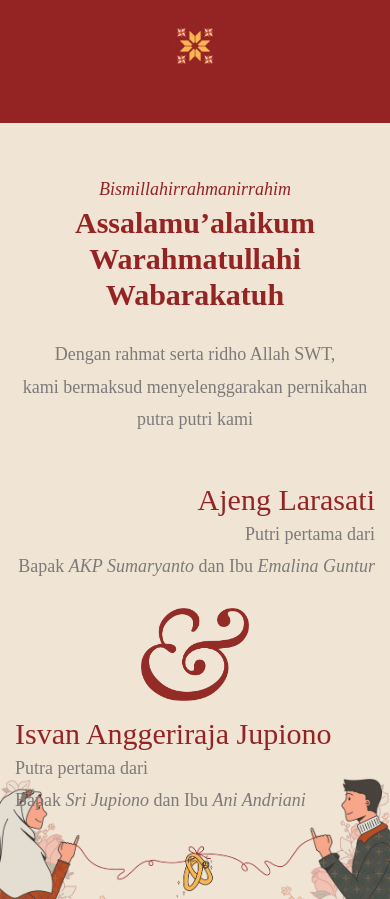
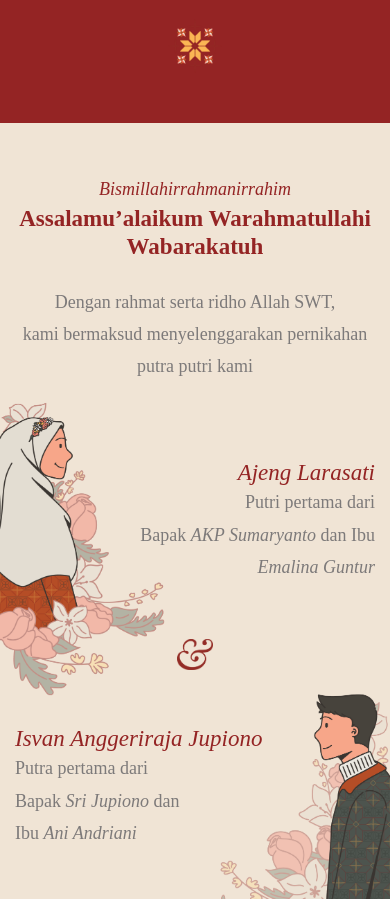
Before and after one commit to gemmaan/illustrated-web, a plain HTML site: page index.html in a window 390 px wide. Shown: the part 1101-2000 px from the top of the page. Drawn offline with Linux system fonts and the light colour scheme; a web font is replaced by a local one.

Commit message:
Styling for mobile

```diff
--- a/css/style.css
+++ b/css/style.css
@@ -202,6 +202,19 @@ only screen and (min-width: 576px) and (max-width: 767px),
 	color: #7D7A7A ;
 }
 
+.text-italic h1,
+.text-italic h2,
+.text-italic h3,
+.text-italic h4,
+.text-italic h5,
+.text-italic h6,
+.text-italic p,
+.text-italic span,
+.text-italic li,
+.text-italic a {
+	font-style: italic;
+}
+
 .bg-g-1,
 .site-pagination a.active,
 .site-pagination a:hover,
@@ -220,6 +233,18 @@ only screen and (min-width: 576px) and (max-width: 767px),
 	background: -o-linear-gradient(305deg, #fdb07d 0%, #f65d5d 100%);
 	background: linear-gradient(145deg, #fdb07d 0%, #f65d5d 100%);
 	filter: progid:DXImageTransform.Microsoft.gradient(startColorstr="#fdb07d", endColorstr="#f65d5d", GradientType=1);
+}
+
+@media only screen and (min-width: 768px) and (max-width: 991px),
+only screen and (min-width: 576px) and (max-width: 767px),
+(max-width: 576px) {
+	h3 {
+		font-size: 23px;
+	}
+
+	p {
+		font-size: 18px;
+	}
 }
 
 /*---------------------
@@ -1108,6 +1133,10 @@ only screen and (min-width: 576px) and (max-width: 767px),
 	.hs-item {
 		height: 650px;
 		padding: 0 20px;
+		background-image: url(../img/AI-Wed-Website_mobile-cincinbunga.png);
+		background-size: contain;
+		background-position: center bottom;
+		background-repeat: no-repeat;
 	}
 }
 
@@ -1460,15 +1489,6 @@ only screen and (min-width: 576px) and (max-width: 767px),
 	padding-top: 10px;
 }
 
-
-@media only screen and (min-width: 768px) and (max-width: 991px),
-only screen and (min-width: 576px) and (max-width: 767px),
-(max-width: 576px) {
-	.about-ampersand img {
-		width: 30%;
-		height: 30%;
-		}
-}
 .about-section {
 	height: 800px;
 	background-image: url(../img/AI-Wed-Website_Bride-Groom.png);
@@ -1504,6 +1524,23 @@ only screen and (min-width: 576px) and (max-width: 767px),
 	align-items: center;
 }
 
+@media only screen and (min-width: 768px) and (max-width: 991px),
+only screen and (min-width: 576px) and (max-width: 767px),
+(max-width: 576px) {
+	.about-ampersand img {
+		width: 10%;
+		height: 10%;
+		}
+
+	.about-section {
+	height: 800px;
+	background-image: url(../img/AI-Wed-Website_mobile-bride&groom-1.png);
+	background-position: bottom;
+	background-size: contain;
+
+}
+}
+
 @media (max-width: 576px) {
 	.about-item .ai-icon {
 		float: none;
@@ -1539,9 +1576,39 @@ only screen and (min-width: 576px) and (max-width: 767px),
 @media only screen and (min-width: 768px) and (max-width: 991px),
 only screen and (min-width: 576px) and (max-width: 767px),
 (max-width: 576px) {
+
+	.about-groom {
+		height: 200px;
+		padding-top: 40px;
+		padding-bottom:30px;
+		/* background-image: url(../img/AI-Wed-Website_mobile-bride&groom-jon.png); */
+		/* background-size: 15em;
+		background-position: right;
+		background-repeat: no-repeat; */
+	}
+
 	.about-img {
 		text-align: center;
 		margin-bottom: 50px;
+	}
+
+	.about-bride {
+		height: 200px;
+		padding-left: 140px;
+		padding-top: 30px;
+		padding-bottom:30px;
+		/* background-image: url(../img/AI-Wed-Website_mobile-bride&groom-ajeng.png);
+		background-size: contain;
+		background-position: left;
+		background-repeat: no-repeat; */
+	}
+
+	.about-groom-details {
+		padding-right: 170px;
+	}
+
+	.bride-and-groom-name h3 {
+		font-style: italic;
 	}
 }
 
@@ -2486,6 +2553,11 @@ only screen and (min-width: 576px) and (max-width: 767px),
 	.event-filter-form .site-btn {
 		margin-top: 10px;
 	}
+}
+
+.event-date-and-time img {
+	width: 63%;
+	height: 63%;
 }
 
 /*------------------
--- a/index.html
+++ b/index.html
@@ -172,7 +172,7 @@
 			</div>
 			<div class="row">
 				<div class="col-lg-5 text-right about-bride">
-					<div class="text-red">
+					<div class="text-red bride-and-groom-name">
 						<h3>Ajeng Larasati</h3>
 					</div>
 					<div class="text-grey">
@@ -192,11 +192,11 @@
 						<img src="img/AI-Wed-Website_ampersand.png" alt="">
 					</div> -->
 				</div>
-				<div class="col-lg-5">
-					<div class="text-red">
+				<div class="col-lg-5 about-groom">
+					<div class="text-red bride-and-groom-name">
 						<h3>Isvan Anggeriraja Jupiono</h3>
 					</div>
-					<div class="text-grey">
+					<div class="text-grey about-groom-details">
 						<p>
 							Putra pertama dari <br/>
 							Bapak <i>Sri Jupiono</i> dan Ibu <i>Ani Andriani</i>
```
Also changed, not shown: img/AI-Wed-Website_mobile-bride&groom-1.png (added), img/AI-Wed-Website_mobile-cincinbunga.png (added), img/AI-Wed-Website_mobile-date.png, 1 other file.
